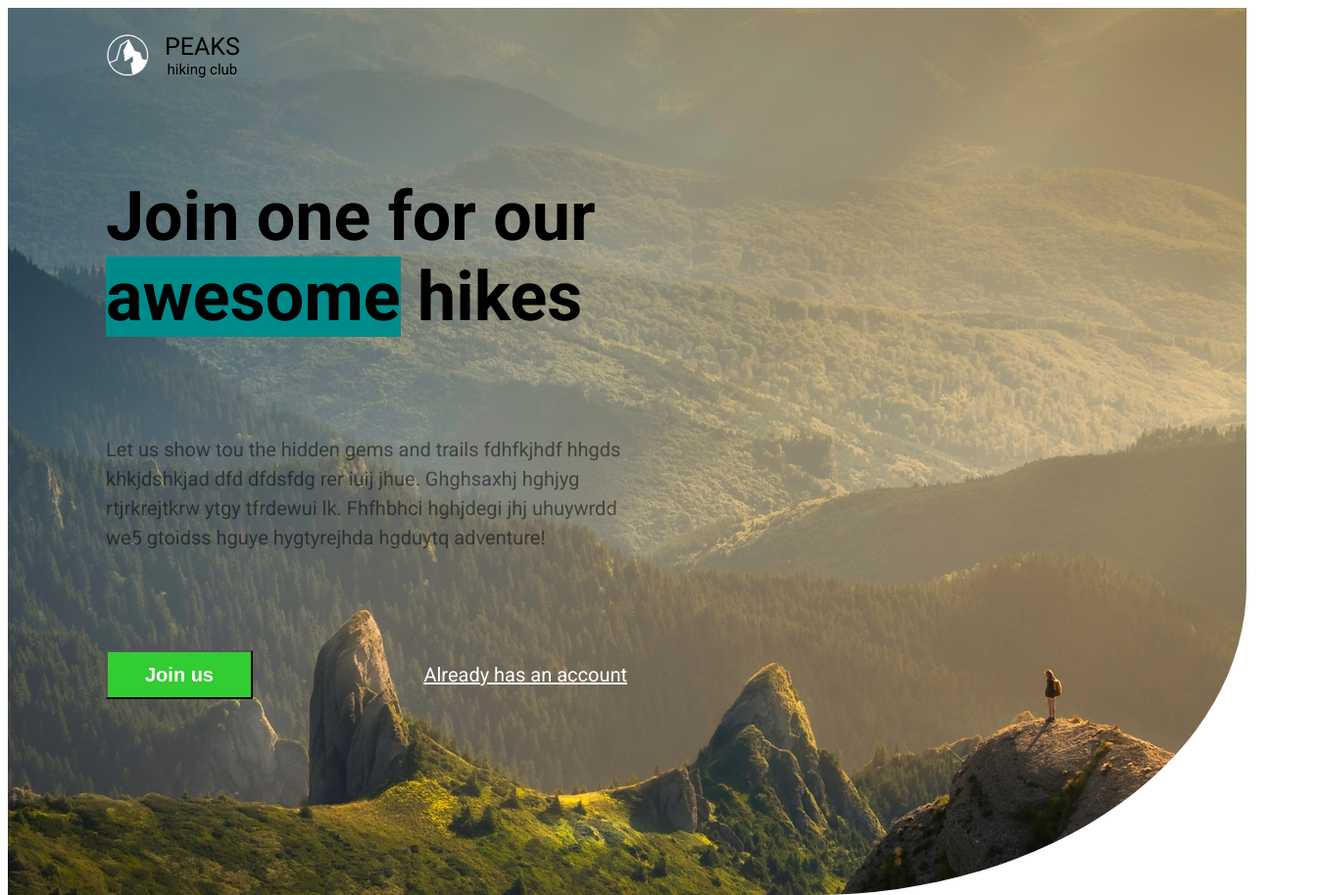
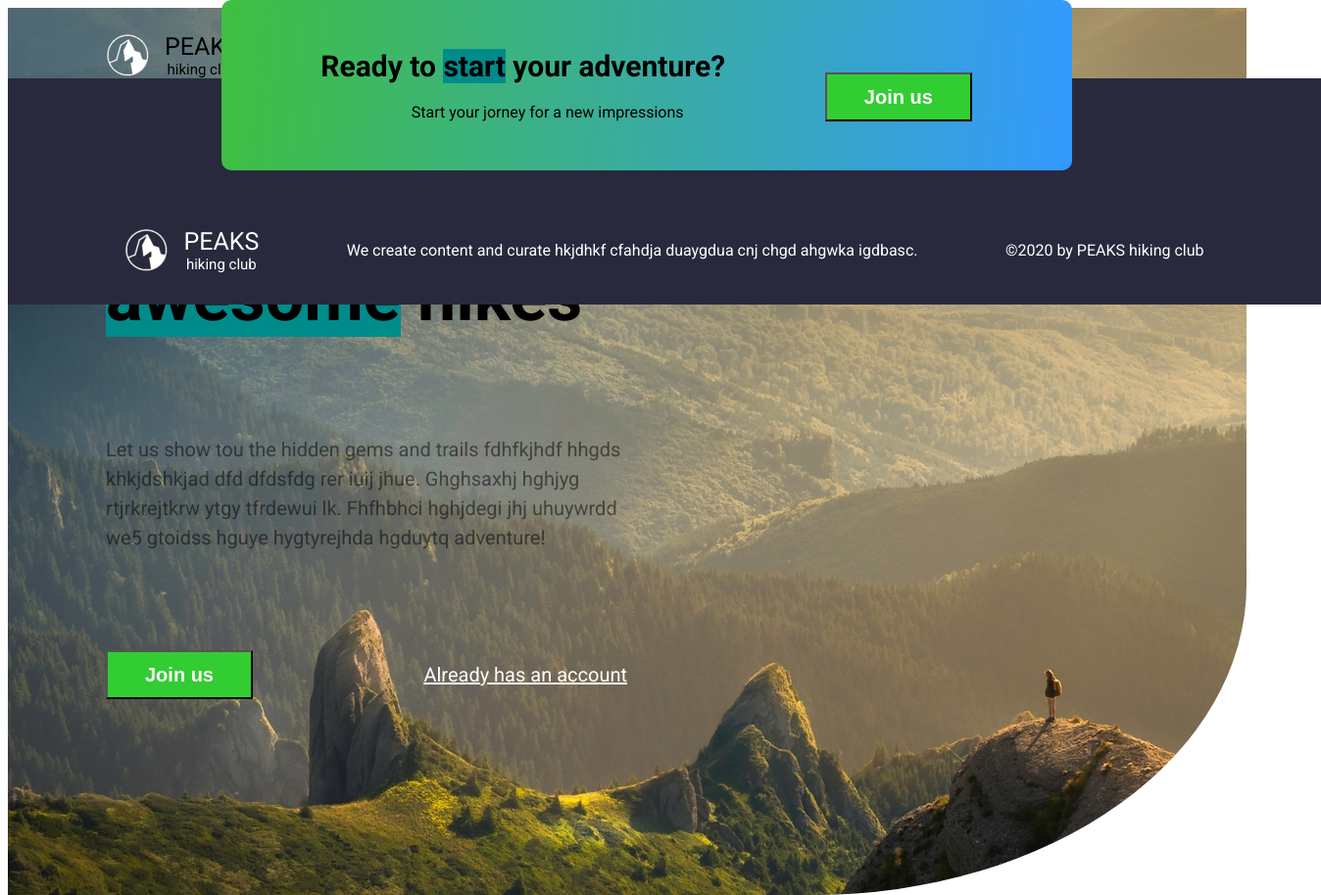
Before and after one commit to Dilara31/MyPeaksPro, a plain HTML site: page index.html in a window 1280 px wide. Shown: the top 914 px of the page at 98% size, 1348 px wide, since content can reach past the window. Drawn offline with Linux system fonts and the light colour scheme; files that its build step writes are made by us from their sources; files whose address does not match are found by name.

Commit message:
complete 100%

```diff
--- a/css/styles.css
+++ b/css/styles.css
@@ -74,7 +74,7 @@ button {
 }
 
 h2 {
-  margin: 50px 50px 20px;
+  margin: 50px 50px 20px 0;
   font-size: 30px;
 }
 
@@ -119,7 +119,11 @@ footer {
   flex-direction: row;
   justify-content: space-evenly;
   color: white;
-  padding: 30px;
+  padding: 150px 30px 30px 30px;
+  position: absolute;
+  top: 80px;
+  width: 100%;
+
 }
 
 .box {
@@ -127,9 +131,17 @@ footer {
   flex-direction: row;
   justify-content: space-evenly;
   align-items: flex-end;
-  max-width: 65%;
-  margin: 80px 17% 0 17%;
+  width: 60%;
+  margin: 0px 17% 0 17%;
   background: linear-gradient(95deg, #40bf40, #3399ff);
-  padding: 0 50px 50px 0;
+  padding: 0 50px 50px 50px;
   border-radius: 10px;
+  position: absolute;
+  top: 0;
+  z-index: 10000;
 }
+
+.fw {
+  position: relative;
+  margin-top: 100px;
+}
```
